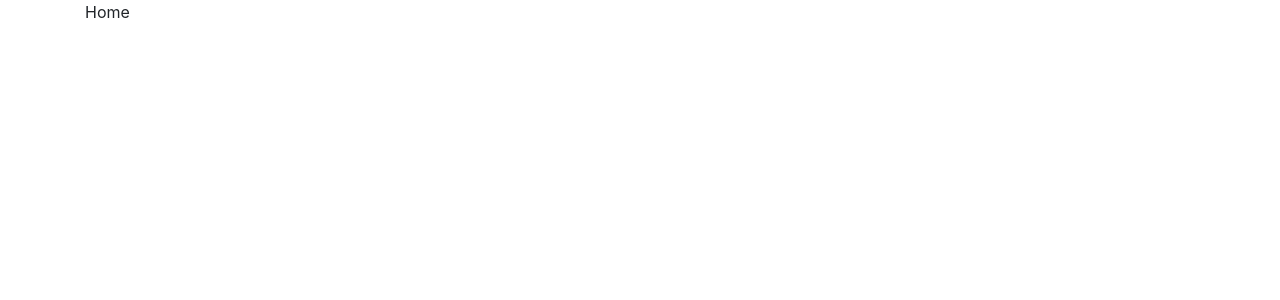
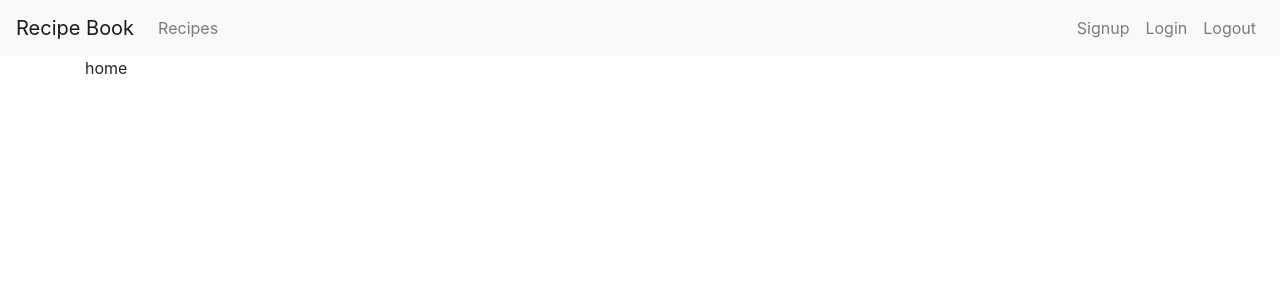
Before and after one commit to nirch/recipe-book-test, a React (Create React App) app: page /#/ in a window 1280 px wide. Shown: the top 300 px of the page. Built offline with nearby package versions, Linux system fonts and the light colour scheme.

Commit message:
adding navbar

```diff
--- a/src/App.js
+++ b/src/App.js
@@ -1,20 +1,36 @@
 import React from 'react';
-import {Switch, Route} from 'react-router-dom'
+import { Switch, Route } from 'react-router-dom'
 import logo from './logo.svg';
 import './App.css';
 import HomePage from './pages/HomePage'
 import 'bootstrap/dist/css/bootstrap.min.css';
+import {Navbar, Nav, NavDropdown, Form, FormControl, Button} from 'react-bootstrap'
 
 
 function App() {
 
   return (
-
-    <Switch>
-      <Route exact path="/" component={HomePage}/>
-      {/* <Route path="/login" component={LoginPage}/>
+    <div>
+      <Navbar bg="light" expand="lg">
+        <Navbar.Brand href="/">Recipe Book</Navbar.Brand>
+        <Navbar.Toggle aria-controls="basic-navbar-nav" />
+        <Navbar.Collapse id="basic-navbar-nav">
+          <Nav className="mr-auto">
+            <Nav.Link href="#home">Recipes</Nav.Link>
+          </Nav>
+          <Nav className="ml-auto">
+            <Nav.Link href="#/signup">Signup</Nav.Link>
+            <Nav.Link href="#/login">Login</Nav.Link>
+            <Nav.Link href="#/logout">Logout</Nav.Link>
+          </Nav>
+        </Navbar.Collapse>
+      </Navbar>
+      <Switch>
+        <Route exact path="/" component={HomePage} />
+        {/* <Route path="/login" component={LoginPage}/>
       <Route path="/recipes" component={RecipesPage}/> */}
-    </Switch>
+      </Switch>
+    </div>
   );
 
 }
--- a/src/pages/HomePage.js
+++ b/src/pages/HomePage.js
@@ -3,11 +3,13 @@ import Container from 'react-bootstrap/Container';
 
 
 class HomePage extends React.Component {
+
+
     render() {
         return (
             <Container>
                 <div>
-                    Home
+                    home
                 </div>
             </Container>
         );
```
